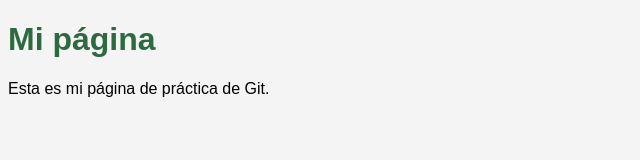
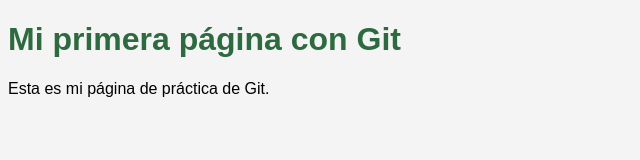
Before and after one commit to xXLeonel2000/practica-git, a plain HTML site: page index.html in a window 1280 px wide. Shown: the whole page, without its empty margins (0-640 px from the left). Drawn offline with Linux system fonts and the light colour scheme.

Commit message:
Cambia el título principal

```diff
--- a/index.html
+++ b/index.html
@@ -6,7 +6,7 @@
   <link rel="stylesheet" href="css/estilos.css">
 </head>
 <body>
-  <h1>Mi página</h1>
+  <h1>Mi primera página con Git</h1>
     <p>Esta es mi página de práctica de Git.</p>
 </body>
 </html>
```
